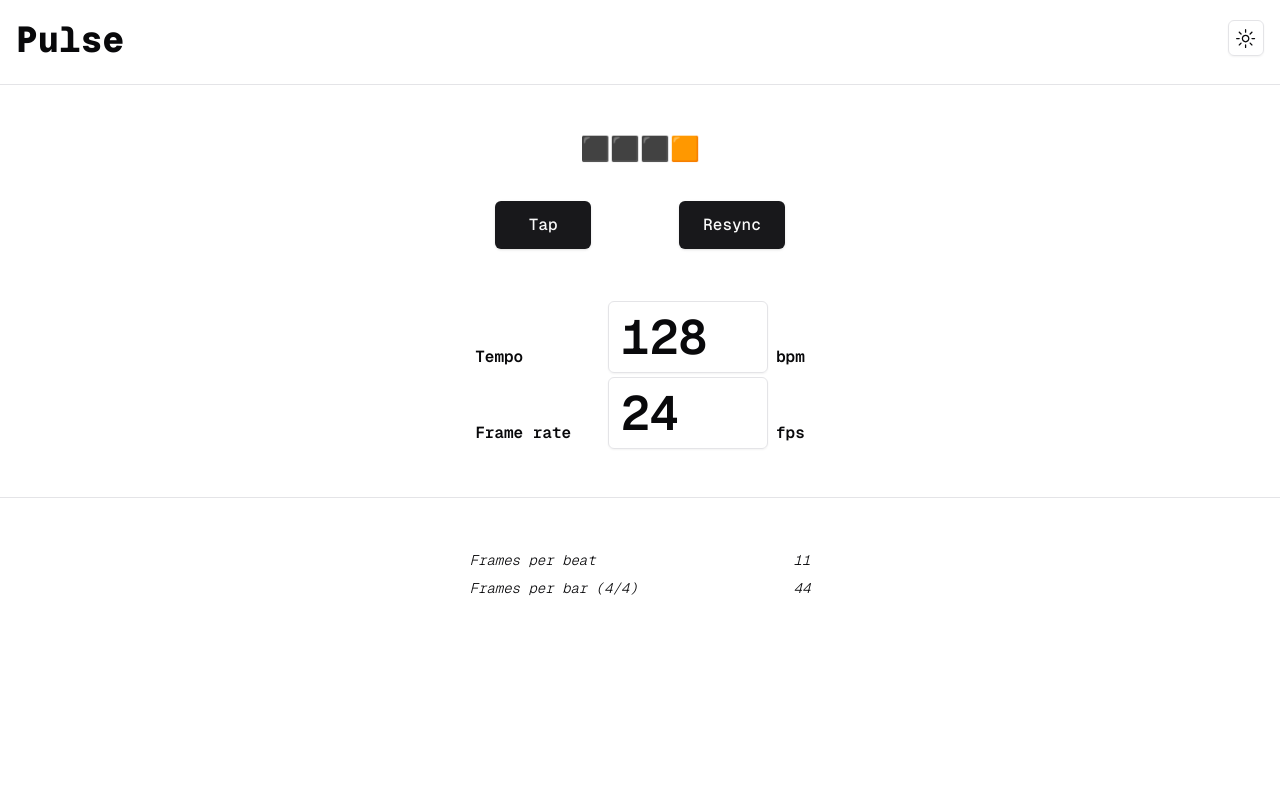
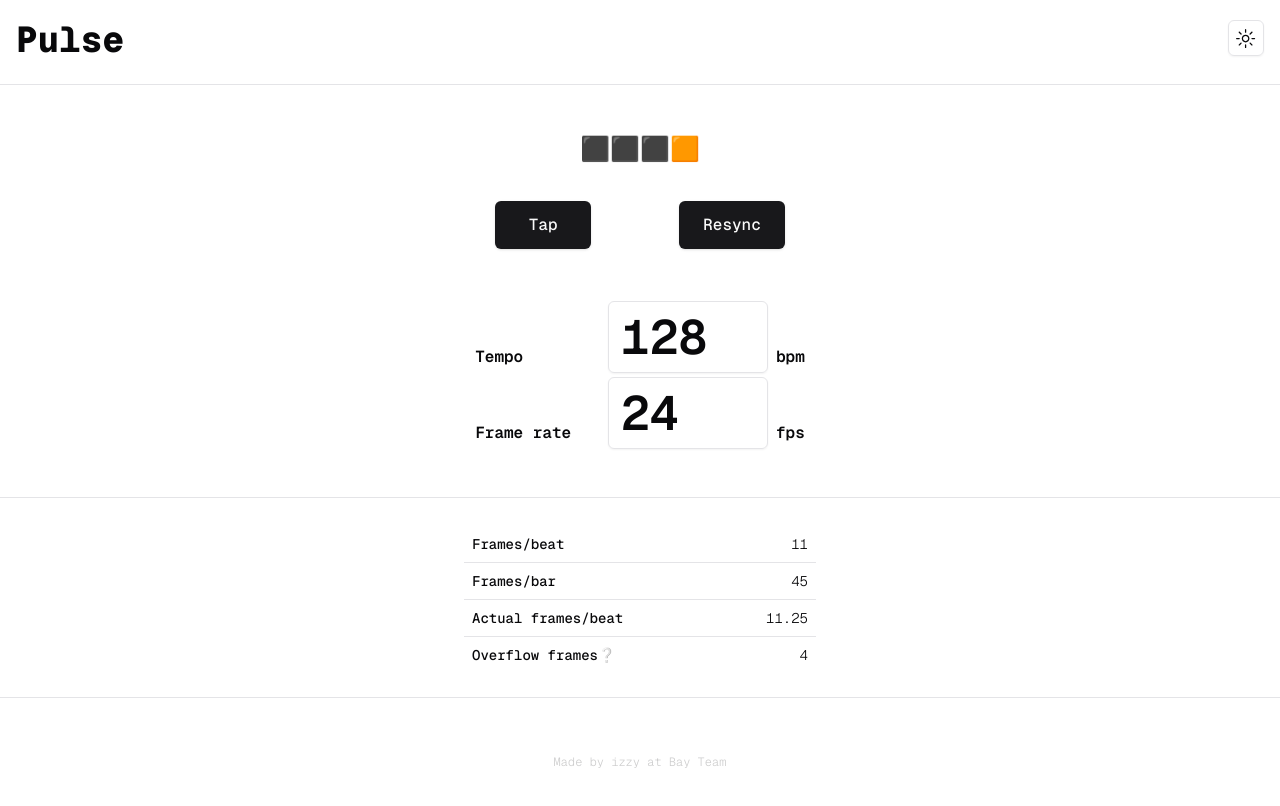
Before and after one commit to vngnc3/pulse, a Next.js app: page / in a window 1280 px wide. Shown: the top 806 px of the page. Built offline with nearby package versions, Linux system fonts and the light colour scheme.

Commit message:
calculate overflow frames, use table component

```diff
--- /dev/null
+++ b/components/ui/table.tsx
@@ -0,0 +1,120 @@
+import * as React from "react"
+
+import { cn } from "@/lib/utils"
+
+const Table = React.forwardRef<
+  HTMLTableElement,
+  React.HTMLAttributes<HTMLTableElement>
+>(({ className, ...props }, ref) => (
+  <div className="relative w-full overflow-auto">
+    <table
+      ref={ref}
+      className={cn("w-full caption-bottom text-sm", className)}
+      {...props}
+    />
+  </div>
+))
+Table.displayName = "Table"
+
+const TableHeader = React.forwardRef<
+  HTMLTableSectionElement,
+  React.HTMLAttributes<HTMLTableSectionElement>
+>(({ className, ...props }, ref) => (
+  <thead ref={ref} className={cn("[&_tr]:border-b", className)} {...props} />
+))
+TableHeader.displayName = "TableHeader"
+
+const TableBody = React.forwardRef<
+  HTMLTableSectionElement,
+  React.HTMLAttributes<HTMLTableSectionElement>
+>(({ className, ...props }, ref) => (
+  <tbody
+    ref={ref}
+    className={cn("[&_tr:last-child]:border-0", className)}
+    {...props}
+  />
+))
+TableBody.displayName = "TableBody"
+
+const TableFooter = React.forwardRef<
+  HTMLTableSectionElement,
+  React.HTMLAttributes<HTMLTableSectionElement>
+>(({ className, ...props }, ref) => (
+  <tfoot
+    ref={ref}
+    className={cn(
+      "border-t bg-muted/50 font-medium [&>tr]:last:border-b-0",
+      className
+    )}
+    {...props}
+  />
+))
+TableFooter.displayName = "TableFooter"
+
+const TableRow = React.forwardRef<
+  HTMLTableRowElement,
+  React.HTMLAttributes<HTMLTableRowElement>
+>(({ className, ...props }, ref) => (
+  <tr
+    ref={ref}
+    className={cn(
+      "border-b transition-colors hover:bg-muted/50 data-[state=selected]:bg-muted",
+      className
+    )}
+    {...props}
+  />
+))
+TableRow.displayName = "TableRow"
+
+const TableHead = React.forwardRef<
+  HTMLTableCellElement,
+  React.ThHTMLAttributes<HTMLTableCellElement>
+>(({ className, ...props }, ref) => (
+  <th
+    ref={ref}
+    className={cn(
+      "h-10 px-2 text-left align-middle font-medium text-muted-foreground [&:has([role=checkbox])]:pr-0 [&>[role=checkbox]]:translate-y-[2px]",
+      className
+    )}
+    {...props}
+  />
+))
+TableHead.displayName = "TableHead"
+
+const TableCell = React.forwardRef<
+  HTMLTableCellElement,
+  React.TdHTMLAttributes<HTMLTableCellElement>
+>(({ className, ...props }, ref) => (
+  <td
+    ref={ref}
+    className={cn(
+      "p-2 align-middle [&:has([role=checkbox])]:pr-0 [&>[role=checkbox]]:translate-y-[2px]",
+      className
+    )}
+    {...props}
+  />
+))
+TableCell.displayName = "TableCell"
+
+const TableCaption = React.forwardRef<
+  HTMLTableCaptionElement,
+  React.HTMLAttributes<HTMLTableCaptionElement>
+>(({ className, ...props }, ref) => (
+  <caption
+    ref={ref}
+    className={cn("mt-4 text-sm text-muted-foreground", className)}
+    {...props}
+  />
+))
+TableCaption.displayName = "TableCaption"
+
+export {
+  Table,
+  TableHeader,
+  TableBody,
+  TableFooter,
+  TableHead,
+  TableRow,
+  TableCell,
+  TableCaption,
+}
--- /dev/null
+++ b/components/ui/tooltip.tsx
@@ -0,0 +1,28 @@
+import * as React from "react"
+import * as TooltipPrimitive from "@radix-ui/react-tooltip"
+
+import { cn } from "@/lib/utils"
+
+const TooltipProvider = TooltipPrimitive.Provider
+
+const Tooltip = TooltipPrimitive.Root
+
+const TooltipTrigger = TooltipPrimitive.Trigger
+
+const TooltipContent = React.forwardRef<
+  React.ElementRef<typeof TooltipPrimitive.Content>,
+  React.ComponentPropsWithoutRef<typeof TooltipPrimitive.Content>
+>(({ className, sideOffset = 4, ...props }, ref) => (
+  <TooltipPrimitive.Content
+    ref={ref}
+    sideOffset={sideOffset}
+    className={cn(
+      "z-50 overflow-hidden rounded-md bg-primary px-3 py-1.5 text-xs text-primary-foreground animate-in fade-in-0 zoom-in-95 data-[state=closed]:animate-out data-[state=closed]:fade-out-0 data-[state=closed]:zoom-out-95 data-[side=bottom]:slide-in-from-top-2 data-[side=left]:slide-in-from-right-2 data-[side=right]:slide-in-from-left-2 data-[side=top]:slide-in-from-bottom-2",
+      className
+    )}
+    {...props}
+  />
+))
+TooltipContent.displayName = TooltipPrimitive.Content.displayName
+
+export { Tooltip, TooltipTrigger, TooltipContent, TooltipProvider }
--- a/package.json
+++ b/package.json
@@ -14,6 +14,7 @@
     "@radix-ui/react-icons": "^1.3.0",
     "@radix-ui/react-separator": "^1.0.3",
     "@radix-ui/react-slot": "^1.0.2",
+    "@radix-ui/react-tooltip": "^1.0.7",
     "class-variance-authority": "^0.7.0",
     "clsx": "^2.0.0",
     "geist": "^1.2.0",
--- a/pages/index.tsx
+++ b/pages/index.tsx
@@ -1,12 +1,17 @@
-import Image from "next/image";
 import React, { useState, useEffect, useRef } from "react";
 import { Button } from "@/components/ui/button";
 import { Separator } from "@/components/ui/separator";
 import { ModeToggle } from "@/components/ui/mode-toggle";
 import { InputBpmFps } from "@/components/ui/input-bpm-fps";
-import { AspectRatio } from "@/components/ui/aspect-ratio";
 import DynamicTitle from "@/components/TitleDynamic";
 import FourBars from "@/components/FourBars";
+import { Table, TableRow, TableBody, TableCell } from "@/components/ui/table";
+import {
+  Tooltip,
+  TooltipContent,
+  TooltipProvider,
+  TooltipTrigger,
+} from "@/components/ui/tooltip";
 
 function calculateFramesPerBeat(bpm: number, fps: number): number {
   // Check for invalid input and log an error
@@ -22,9 +27,28 @@ function calculateFramesPerBeat(bpm: number, fps: number): number {
   const framesPerBeat = fps * secondsPerBeat;
 
   // Return the rounded number of frames per beat
-  return Math.round(framesPerBeat);
+  return framesPerBeat;
 
   // TODO: Calculate real frames per beat, then build a logic to recommend frames pulldown
+}
+
+function calculateOverflowFrames(rawfpb: number) {
+  // rawfpb is actual frames per beat
+  // grab the overflow or underflow frames
+  // inform the user when to add (or remove) an extra frame after every X frames
+  // this technique is known as pulldown in video format
+
+  let roundedFpb = Math.round(rawfpb);
+  let overflow = rawfpb - roundedFpb;
+  if (overflow === 0) {
+    return 0;
+  }
+  let pulldown = Math.floor(1 / overflow);
+  if (pulldown === Infinity) {
+    return 0;
+  } else {
+    return pulldown;
+  }
 }
 
 export default function Home() {
@@ -101,11 +125,12 @@ export default function Home() {
       <main
         className={`flex min-h-screen flex-col gap-2 items-center p-0 font-semibold`}
       >
-
         {/* Banner */}
         <div className="p-4 flex gap-1 justify-between content-center w-screen">
           <div className="align-bottom text-4xl font-extrabold pt-1">Pulse</div>
-          <div className="align-bottom text-4xl font-extrabold pt-0"><ModeToggle /></div>
+          <div className="align-bottom text-4xl font-extrabold pt-0">
+            <ModeToggle />
+          </div>
         </div>
         <Separator className="mb-6" />
 
@@ -160,28 +185,61 @@ export default function Home() {
           </div>
         </div>
 
-        <Separator className="mb-6" />
+        <Separator className="mb-1" />
 
         {/* Output */}
-        <div className="p-4 flex gap-1 w-screen max-w-2xl justify-center font-light italic text-sm">
-          <div className="flex flex-col w-1/2">
-            <div className="h-1/2 p-1 flex flex-col justify-end">
-              Frames per beat
-            </div>
-            <div className="h-1/2 p-1 flex flex-col justify-end">
-              Frames per bar &#40;4/4&#41;
-            </div>
-          </div>
-          <div className="flex flex-col">
-            <div className="h-1/2 p-1 flex flex-col justify-end">
-              {/* // The result for frames per beat should be rendered here, everytime the input is changed */}
-              {framesPerBeat}
-            </div>
-            <div className="h-1/2 p-1 flex flex-col justify-end">
-              {/* // The result for frames per bar (four beats) should be rendered here, everytime the input is changed */}
-              {framesPerBar}
-            </div>
-          </div>
+
+        <div className="p-4 flex gap-1 w-96 justify-center font-light text-sm">
+          <Table>
+            <TableBody>
+              <TableRow>
+                <TableCell className="font-medium">Frames/beat</TableCell>
+                <TableCell className="text-right">
+                  {Math.round(framesPerBeat)}
+                </TableCell>
+              </TableRow>
+              <TableRow>
+                <TableCell className="font-medium">Frames/bar</TableCell>
+                <TableCell className="text-right">
+                  {Math.round(framesPerBar)}
+                </TableCell>
+              </TableRow>
+              <TableRow>
+                <TableCell className="font-medium">
+                  Actual frames/beat
+                </TableCell>
+                <TableCell className="text-right">{framesPerBeat}</TableCell>
+              </TableRow>
+              <TableRow>
+                <TableCell className="font-medium">
+                  <TooltipProvider>
+                    <Tooltip>
+                      <TooltipTrigger>Overflow frames❔</TooltipTrigger>
+                      <TooltipContent>
+                        <p>
+                          {calculateOverflowFrames(framesPerBeat) > 0
+                            ? "Add "
+                            : "Remove "}
+                          1 frame after every{" "}
+                          {Math.abs(calculateOverflowFrames(framesPerBeat))} frames to
+                          nudge the animation back in sync with the tempo.
+                        </p>
+                      </TooltipContent>
+                    </Tooltip>
+                  </TooltipProvider>
+                </TableCell>
+                <TableCell className="text-right">
+                  {calculateOverflowFrames(framesPerBeat) === 0
+                    ? "No overflow ✨"
+                    : calculateOverflowFrames(framesPerBeat)}
+                </TableCell>
+              </TableRow>
+            </TableBody>
+          </Table>
+        </div>
+        <Separator className="mb-6" />
+        <div className="text-xs font-light opacity-20 p-6 pb-20">
+          Made by izzy at Bay Team
         </div>
       </main>
     </>
```
Also changed, not shown: 1 other file (tests, documents, lock files or other folders).
